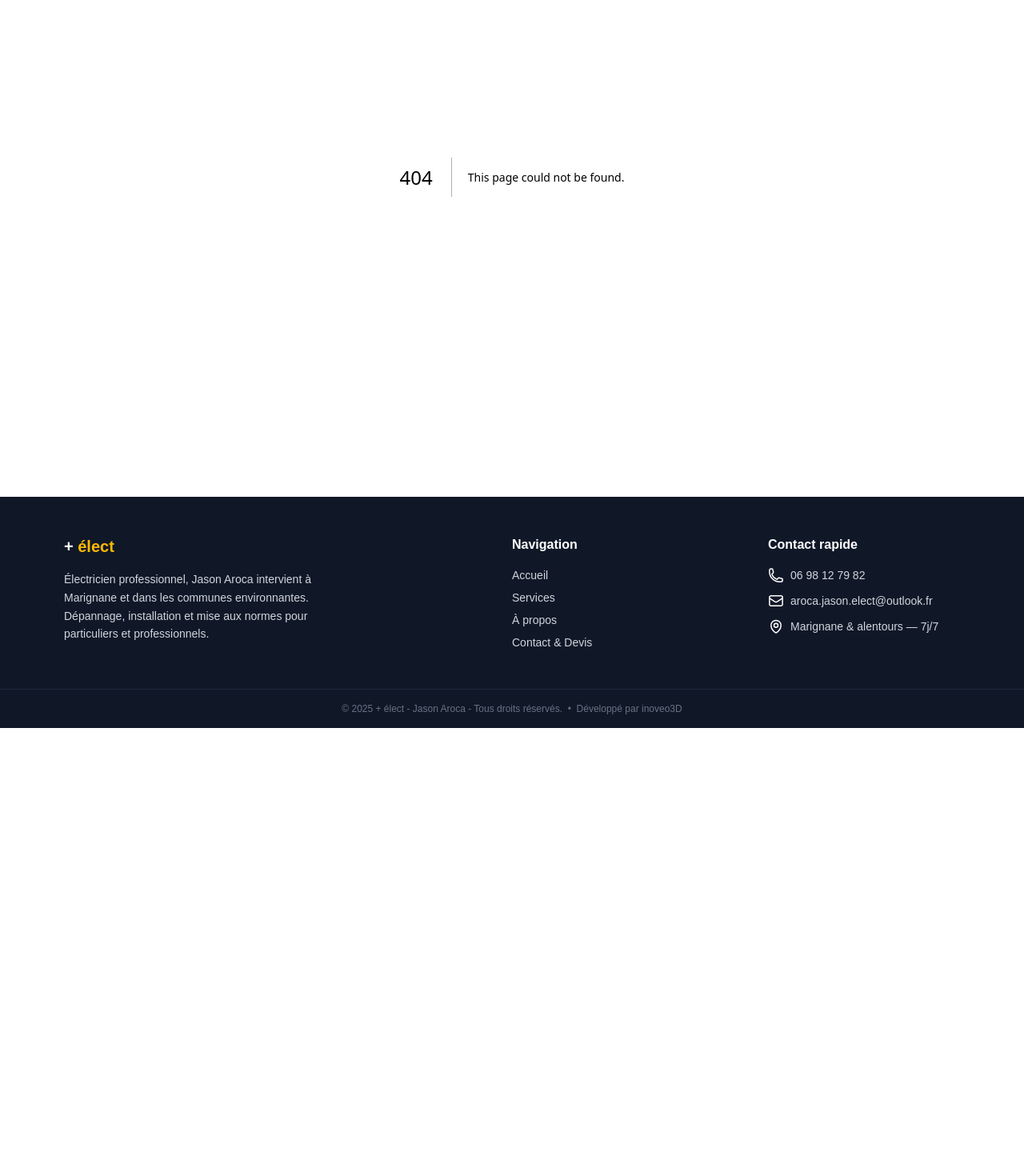
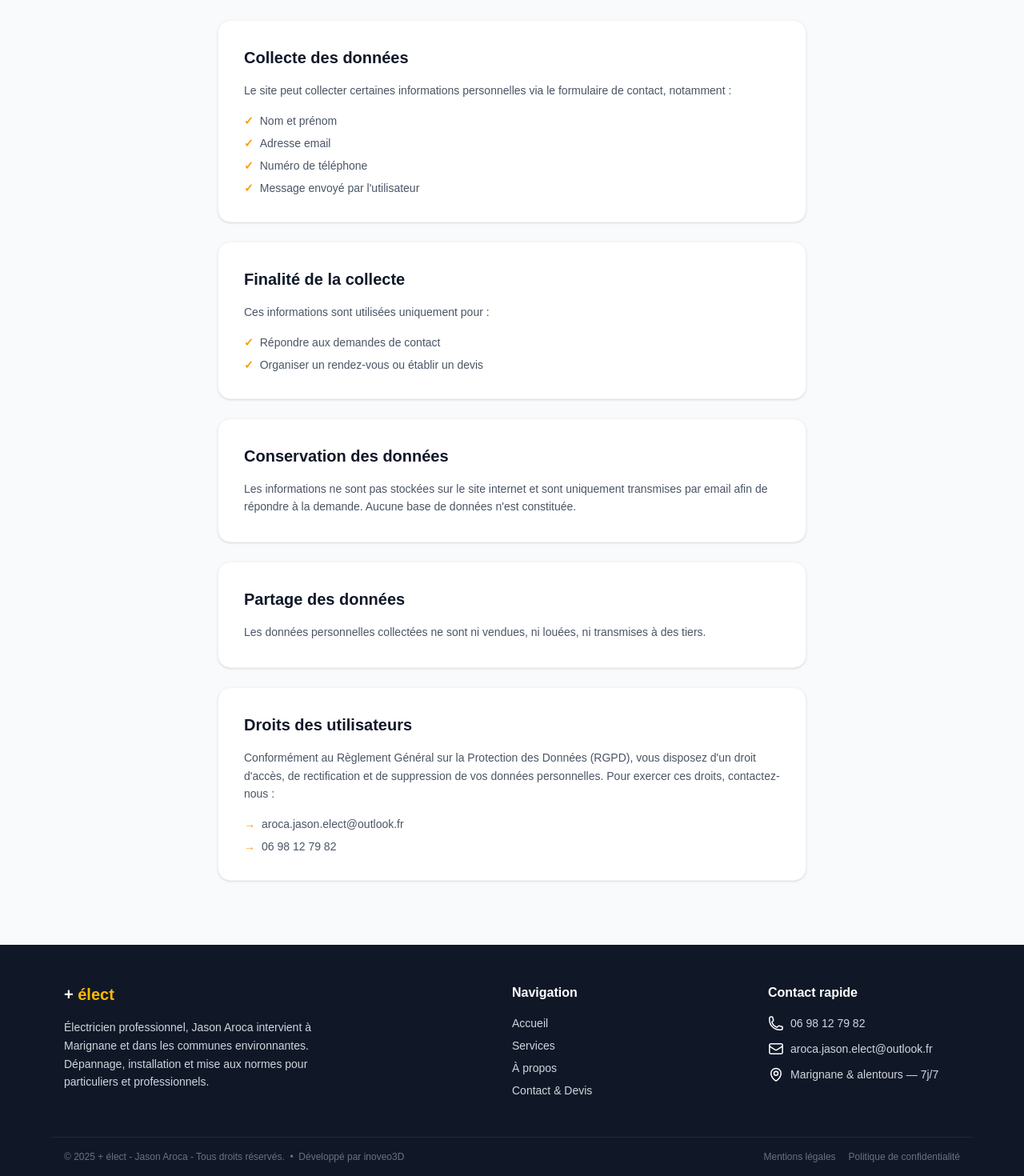
Before and after one commit to Inoveo3D/jason-aroca, a Next.js app: page /politique-confidentialite in a window 1280 px wide. Before the commit this address had no page. Shown: the part 179-1649 px from the top of the page at 80% size. Before the commit the page ends 1089 px from the top, so only its background shows below. Built offline with nearby package versions, Linux system fonts and the light colour scheme.

Commit message:
ADD : LEGAL

```diff
--- /dev/null
+++ b/src/app/mentions-legales/page.tsx
@@ -0,0 +1,86 @@
+import type { Metadata } from "next";
+
+export const metadata: Metadata = {
+  title: "Mentions légales — + élect | Jason Aroca Électricien Marignane",
+  robots: { index: false, follow: false },
+};
+
+export default function MentionsLegalesPage() {
+  return (
+    <section className="min-h-screen bg-gray-50 pt-32 pb-20">
+      <div className="max-w-3xl mx-auto px-4">
+        <h1 className="text-3xl font-bold text-gray-900 mb-10">Mentions légales</h1>
+
+        {/* Éditeur */}
+        <div className="bg-white rounded-2xl border border-gray-100 shadow-sm p-8 mb-6">
+          <h2 className="text-xl font-bold text-gray-900 mb-5">Éditeur du site</h2>
+          <dl className="space-y-3 text-sm text-gray-600">
+            <div className="grid grid-cols-1 sm:grid-cols-3 gap-1">
+              <dt className="font-semibold text-gray-800">Nom de l&apos;entreprise</dt>
+              <dd className="sm:col-span-2">Jason Aroca + Élect</dd>
+            </div>
+            <div className="grid grid-cols-1 sm:grid-cols-3 gap-1">
+              <dt className="font-semibold text-gray-800">Statut</dt>
+              <dd className="sm:col-span-2">Entrepreneur individuel</dd>
+            </div>
+            <div className="grid grid-cols-1 sm:grid-cols-3 gap-1">
+              <dt className="font-semibold text-gray-800">Siège social</dt>
+              <dd className="sm:col-span-2">Marignane, France</dd>
+            </div>
+            <div className="grid grid-cols-1 sm:grid-cols-3 gap-1">
+              <dt className="font-semibold text-gray-800">Téléphone</dt>
+              <dd className="sm:col-span-2">
+                <a href="tel:+33698127982" className="hover:text-amber-500 transition-colors">06 98 12 79 82</a>
+              </dd>
+            </div>
+            <div className="grid grid-cols-1 sm:grid-cols-3 gap-1">
+              <dt className="font-semibold text-gray-800">SIRET</dt>
+              <dd className="sm:col-span-2">933 844 003 00014</dd>
+            </div>
+            <div className="grid grid-cols-1 sm:grid-cols-3 gap-1">
+              <dt className="font-semibold text-gray-800">TVA intracommunautaire</dt>
+              <dd className="sm:col-span-2">FR40933844003</dd>
+            </div>
+            <div className="grid grid-cols-1 sm:grid-cols-3 gap-1">
+              <dt className="font-semibold text-gray-800">Inscription</dt>
+              <dd className="sm:col-span-2">Inscrit au répertoire des métiers — Chambre de Métiers et de l&apos;Artisanat des Bouches-du-Rhône</dd>
+            </div>
+            <div className="grid grid-cols-1 sm:grid-cols-3 gap-1">
+              <dt className="font-semibold text-gray-800">Responsable de publication</dt>
+              <dd className="sm:col-span-2">Jason Aroca</dd>
+            </div>
+          </dl>
+        </div>
+
+        {/* Hébergement */}
+        <div className="bg-white rounded-2xl border border-gray-100 shadow-sm p-8 mb-6">
+          <h2 className="text-xl font-bold text-gray-900 mb-5">Hébergement du site</h2>
+          <dl className="space-y-3 text-sm text-gray-600">
+            <div className="grid grid-cols-1 sm:grid-cols-3 gap-1">
+              <dt className="font-semibold text-gray-800">Hébergeur</dt>
+              <dd className="sm:col-span-2">Vercel Inc.</dd>
+            </div>
+            <div className="grid grid-cols-1 sm:grid-cols-3 gap-1">
+              <dt className="font-semibold text-gray-800">Adresse</dt>
+              <dd className="sm:col-span-2">440 N Barranca Ave #4133, Covina, CA 91723, États-Unis</dd>
+            </div>
+            <div className="grid grid-cols-1 sm:grid-cols-3 gap-1">
+              <dt className="font-semibold text-gray-800">Site web</dt>
+              <dd className="sm:col-span-2">vercel.com</dd>
+            </div>
+          </dl>
+        </div>
+
+        {/* Propriété intellectuelle */}
+        <div className="bg-white rounded-2xl border border-gray-100 shadow-sm p-8">
+          <h2 className="text-xl font-bold text-gray-900 mb-4">Propriété intellectuelle</h2>
+          <p className="text-sm text-gray-600 leading-relaxed">
+            L&apos;ensemble du contenu de ce site (textes, images, logo) est la propriété exclusive de Jason Aroca + Élect
+            et est protégé par la législation française et internationale sur la propriété intellectuelle.
+            Toute reproduction, même partielle, est interdite sans autorisation préalable.
+          </p>
+        </div>
+      </div>
+    </section>
+  );
+}
--- /dev/null
+++ b/src/app/politique-confidentialite/page.tsx
@@ -0,0 +1,93 @@
+import type { Metadata } from "next";
+
+export const metadata: Metadata = {
+  title: "Politique de confidentialité — + élect | Jason Aroca Électricien Marignane",
+  robots: { index: false, follow: false },
+};
+
+export default function PolitiqueConfidentialitePage() {
+  return (
+    <section className="min-h-screen bg-gray-50 pt-32 pb-20">
+      <div className="max-w-3xl mx-auto px-4">
+        <h1 className="text-3xl font-bold text-gray-900 mb-10">Politique de confidentialité</h1>
+
+        <div className="space-y-6">
+
+          {/* Collecte */}
+          <div className="bg-white rounded-2xl border border-gray-100 shadow-sm p-8">
+            <h2 className="text-xl font-bold text-gray-900 mb-4">Collecte des données</h2>
+            <p className="text-sm text-gray-600 leading-relaxed mb-4">
+              Le site peut collecter certaines informations personnelles via le formulaire de contact, notamment :
+            </p>
+            <ul className="space-y-2 text-sm text-gray-600">
+              {["Nom et prénom", "Adresse email", "Numéro de téléphone", "Message envoyé par l'utilisateur"].map((item) => (
+                <li key={item} className="flex items-start gap-2">
+                  <span className="text-amber-500 font-bold shrink-0">✓</span>
+                  {item}
+                </li>
+              ))}
+            </ul>
+          </div>
+
+          {/* Finalité */}
+          <div className="bg-white rounded-2xl border border-gray-100 shadow-sm p-8">
+            <h2 className="text-xl font-bold text-gray-900 mb-4">Finalité de la collecte</h2>
+            <p className="text-sm text-gray-600 leading-relaxed mb-4">
+              Ces informations sont utilisées uniquement pour :
+            </p>
+            <ul className="space-y-2 text-sm text-gray-600">
+              {["Répondre aux demandes de contact", "Organiser un rendez-vous ou établir un devis"].map((item) => (
+                <li key={item} className="flex items-start gap-2">
+                  <span className="text-amber-500 font-bold shrink-0">✓</span>
+                  {item}
+                </li>
+              ))}
+            </ul>
+          </div>
+
+          {/* Conservation */}
+          <div className="bg-white rounded-2xl border border-gray-100 shadow-sm p-8">
+            <h2 className="text-xl font-bold text-gray-900 mb-4">Conservation des données</h2>
+            <p className="text-sm text-gray-600 leading-relaxed">
+              Les informations ne sont pas stockées sur le site internet et sont uniquement transmises par email
+              afin de répondre à la demande. Aucune base de données n&apos;est constituée.
+            </p>
+          </div>
+
+          {/* Partage */}
+          <div className="bg-white rounded-2xl border border-gray-100 shadow-sm p-8">
+            <h2 className="text-xl font-bold text-gray-900 mb-4">Partage des données</h2>
+            <p className="text-sm text-gray-600 leading-relaxed">
+              Les données personnelles collectées ne sont ni vendues, ni louées, ni transmises à des tiers.
+            </p>
+          </div>
+
+          {/* Droits */}
+          <div className="bg-white rounded-2xl border border-gray-100 shadow-sm p-8">
+            <h2 className="text-xl font-bold text-gray-900 mb-4">Droits des utilisateurs</h2>
+            <p className="text-sm text-gray-600 leading-relaxed mb-4">
+              Conformément au Règlement Général sur la Protection des Données (RGPD), vous disposez d&apos;un droit
+              d&apos;accès, de rectification et de suppression de vos données personnelles. Pour exercer ces droits,
+              contactez-nous :
+            </p>
+            <ul className="space-y-2 text-sm text-gray-600">
+              <li className="flex items-center gap-2">
+                <span className="text-amber-500 font-bold shrink-0">→</span>
+                <a href="mailto:aroca.jason.elect@outlook.fr" className="hover:text-amber-500 transition-colors">
+                  aroca.jason.elect@outlook.fr
+                </a>
+              </li>
+              <li className="flex items-center gap-2">
+                <span className="text-amber-500 font-bold shrink-0">→</span>
+                <a href="tel:+33698127982" className="hover:text-amber-500 transition-colors">
+                  06 98 12 79 82
+                </a>
+              </li>
+            </ul>
+          </div>
+
+        </div>
+      </div>
+    </section>
+  );
+}
--- a/src/components/Footer.tsx
+++ b/src/components/Footer.tsx
@@ -60,8 +60,12 @@ export default function Footer() {
         </div>
       </div>
 
-      <div className="border-t border-gray-800 text-center py-4 text-xs text-gray-500">
-        © 2025 + élect - Jason Aroca - Tous droits réservés. &nbsp;•&nbsp; Développé par inoveo3D
+      <div className="border-t border-gray-800 py-4 text-xs text-gray-500 flex flex-col sm:flex-row items-center justify-between gap-2 px-4 max-w-6xl mx-auto w-full">
+        <span>© 2025 + élect - Jason Aroca - Tous droits réservés. &nbsp;•&nbsp; Développé par inoveo3D</span>
+        <div className="flex gap-4">
+          <Link href="/mentions-legales" className="hover:text-amber-400 transition-colors">Mentions légales</Link>
+          <Link href="/politique-confidentialite" className="hover:text-amber-400 transition-colors">Politique de confidentialité</Link>
+        </div>
       </div>
     </footer>
   );
```
